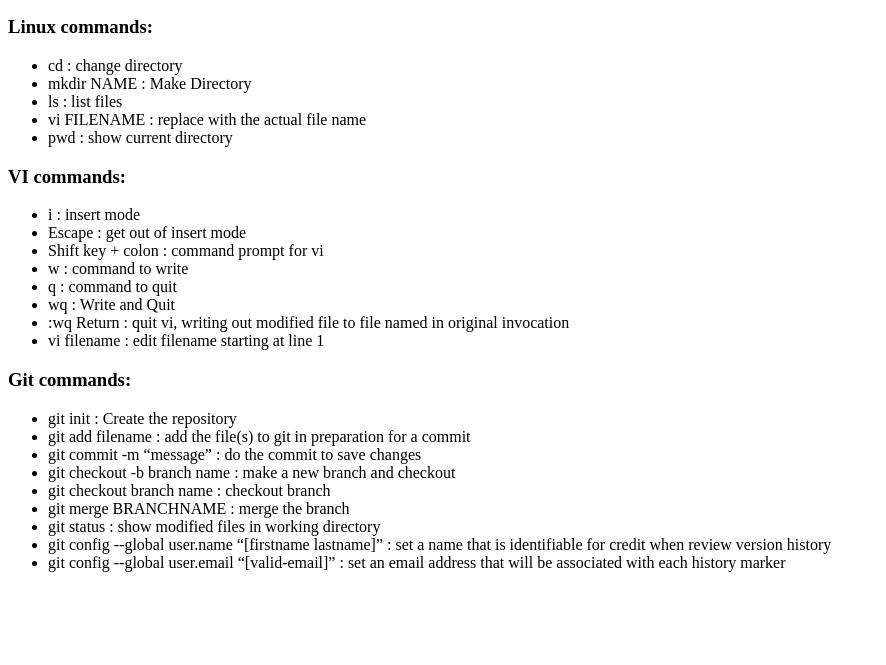
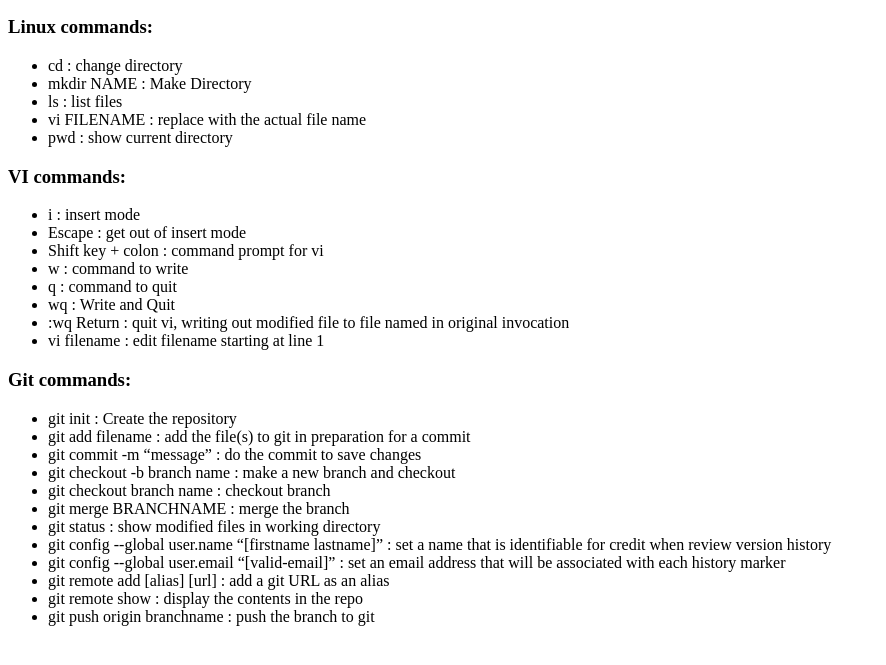
Before and after one commit to AnnuAnnaJoy/commandsRepo, a plain HTML site: page index.html in a window 1280 px wide. Shown: the part 87-752 px from the top of the page, without its empty margins (0-886 px from the left). Drawn offline with Linux system fonts and the light colour scheme.

Commit message:
Updated index.html

```diff
--- a/index.html
+++ b/index.html
@@ -37,7 +37,9 @@
 			<li>git status : show modified files in working directory</li>
 			<li>git config --global user.name “[firstname lastname]” : set a name that is identifiable for credit when review version history</li>
 			<li>git config --global user.email “[valid-email]” : set an email address that will be associated with each history marker</li>
-
+			<li>git remote add [alias] [url] : add a git URL as an alias</li>
+			<li>git remote show : display the contents in the repo</li>
+			<li>git push origin branchname : push the branch to git</li>
 		</ul>
 	</body>
 </html>
```
